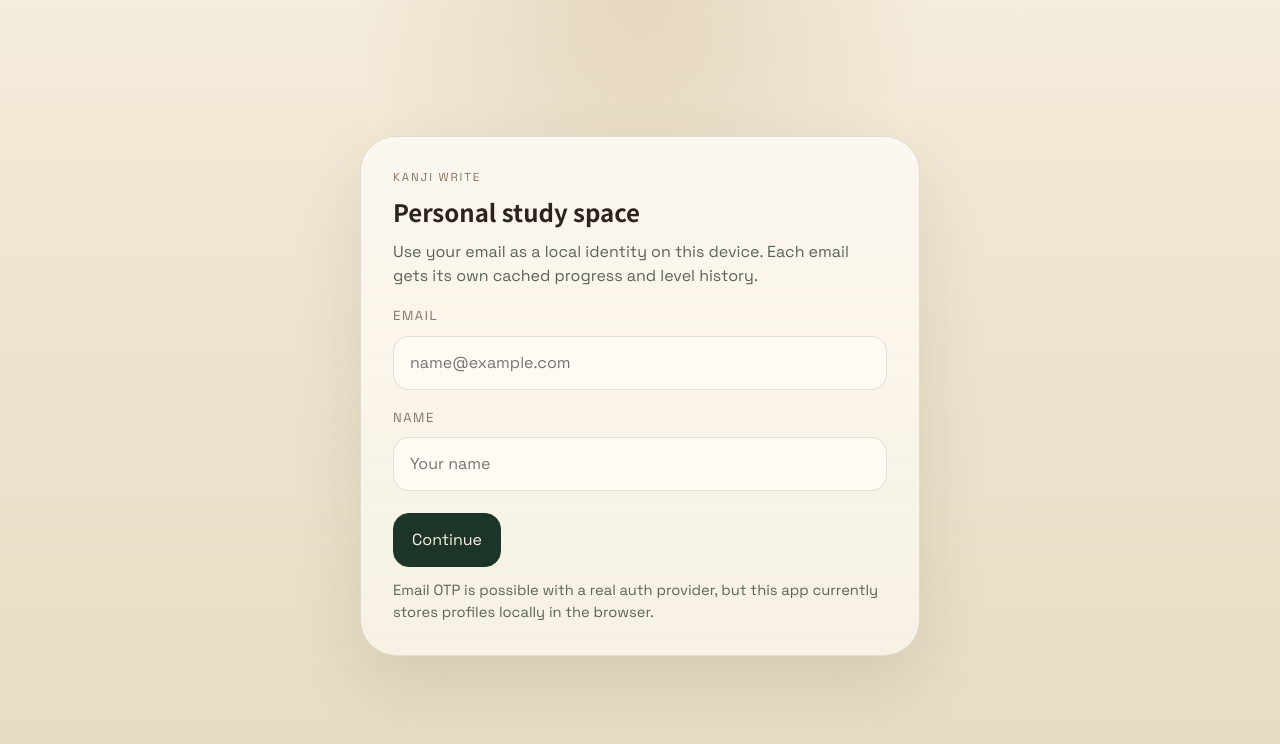
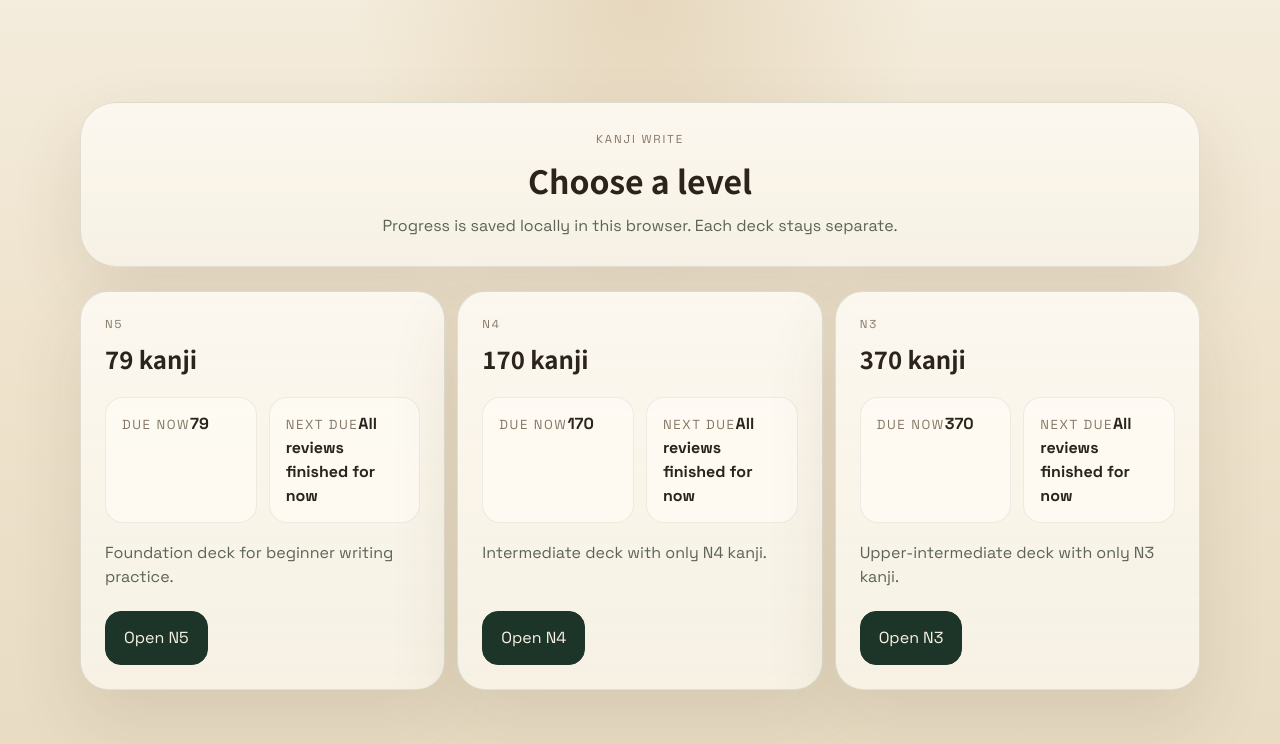
Before and after one commit to Hari-Narayana-Rath/kanji-write-app, a React (Vite) app: page / in a window 1280 px wide. Shown: the top 744 px of the page. Built offline with nearby package versions, Linux system fonts and the light colour scheme.

Commit message:
Remove login flow and simplify app shell

```diff
--- a/src/App.css
+++ b/src/App.css
@@ -4,14 +4,12 @@
   padding: 32px 0 40px;
 }
 
-.auth-screen,
 .home-screen {
   min-height: 100vh;
   display: grid;
   align-content: center;
 }
 
-.auth-card,
 .hero-card,
 .level-card,
 .practice-card {
@@ -22,25 +20,18 @@
   box-shadow: var(--panel-shadow);
 }
 
-.auth-card,
 .hero-card,
 .practice-card {
   border-radius: 36px;
 }
 
-.auth-card {
-  width: min(560px, 100%);
-  margin: 0 auto;
-  padding: 32px;
-}
-
 .hero-card {
   padding: 28px;
   display: flex;
-  justify-content: space-between;
-  align-items: flex-start;
-  gap: 16px;
+  justify-content: center;
+  align-items: center;
   margin-bottom: 24px;
+  text-align: center;
 }
 
 .lead {
@@ -49,20 +40,6 @@
   max-width: 60ch;
 }
 
-.auth-note,
-.subtle-mail {
-  margin: 12px 0 0;
-  color: var(--ink-soft);
-  font-size: 0.92rem;
-}
-
-.field {
-  display: grid;
-  gap: 10px;
-  margin-top: 18px;
-}
-
-.field span,
 .stat-label {
   font-size: 0.82rem;
   text-transform: uppercase;
@@ -70,28 +47,13 @@
   color: var(--muted);
 }
 
-.field input {
-  border: 1px solid rgba(29, 53, 41, 0.12);
-  border-radius: 16px;
-  padding: 14px 16px;
-  font: inherit;
-  background: rgba(255, 252, 245, 0.88);
-}
-
-.level-picker,
 .level-grid,
 .level-stats {
   display: grid;
   gap: 12px;
 }
 
-.level-picker {
-  grid-template-columns: repeat(3, minmax(0, 1fr));
-}
-
-.level-picker button,
-.primary-button,
-.ghost-button {
+.primary-button {
   border-radius: 16px;
   padding: 14px 18px;
   font: inherit;
@@ -103,12 +65,6 @@
     opacity 160ms ease;
 }
 
-.level-picker button {
-  border: 1px solid rgba(29, 53, 41, 0.12);
-  background: rgba(255, 252, 245, 0.88);
-}
-
-.level-picker button.selected,
 .primary-button {
   background: var(--ink);
   color: #f8f2e5;
@@ -117,12 +73,6 @@
 
 .primary-button {
   margin-top: 22px;
-}
-
-.ghost-button {
-  border: 1px solid rgba(29, 53, 41, 0.12);
-  background: rgba(255, 252, 245, 0.84);
-  color: var(--ink);
 }
 
 .level-grid {
@@ -135,7 +85,6 @@
 }
 
 .level-card-top h2,
-.auth-card h1,
 .hero-card h1 {
   margin: 8px 0 0;
 }
@@ -378,7 +327,6 @@
     padding: 12px 0 24px;
   }
 
-  .auth-card,
   .hero-card,
   .practice-card,
   .level-card {
@@ -393,8 +341,7 @@
     align-items: center;
   }
 
-  .level-grid,
-  .level-picker {
+  .level-grid {
     grid-template-columns: 1fr;
   }
 
@@ -413,13 +360,11 @@
     padding: 8px 0 18px;
   }
 
-  .auth-screen,
   .home-screen,
   .practice-screen {
     min-height: 100dvh;
   }
 
-  .auth-card,
   .hero-card,
   .practice-card,
   .level-card {
@@ -444,7 +389,6 @@
 
   .tool-row button,
   .grade-row button,
-  .ghost-button,
   .primary-button {
     width: auto;
   }
--- a/src/App.tsx
+++ b/src/App.tsx
@@ -12,17 +12,10 @@
   type ReviewProgressMap,
 } from './lib/srs'
 
-const PROFILE_KEY = 'kanji-write-profile'
+const PROGRESS_KEY = 'kanji-write-progress'
 const MAX_HINTS = 2
 
 type Level = 'N5' | 'N4' | 'N3'
-
-type Profile = {
-  name: string
-  email: string
-}
-
-type StoredProfiles = Record<string, Profile>
 
 function formatReviewTime(timestamp: number | null) {
   if (!timestamp) return 'All reviews finished for now'
@@ -51,46 +44,6 @@
 
 function getNextDue(progress: ReviewProgressMap, level: Level) {
   return getNextDueAt(getLevelProgress(progress, level))
-}
-
-function loadProfile() {
-  try {
-    const raw = window.localStorage.getItem(PROFILE_KEY)
-    return raw ? (JSON.parse(raw) as Profile) : null
-  } catch {
-    return null
-  }
-}
-
-function saveProfile(profile: Profile) {
-  window.localStorage.setItem(PROFILE_KEY, JSON.stringify(profile))
-}
-
-function normalizeEmail(email: string) {
-  return email.trim().toLowerCase()
-}
-
-function getProfilesKey() {
-  return 'kanji-write-profiles'
-}
-
-function getProgressKey(email: string) {
-  return `kanji-write-progress:${normalizeEmail(email)}`
-}
-
-function loadStoredProfiles() {
-  try {
-    const raw = window.localStorage.getItem(getProfilesKey())
-    return raw ? (JSON.parse(raw) as StoredProfiles) : {}
-  } catch {
-    return {}
-  }
-}
-
-function saveStoredProfile(profile: Profile) {
-  const profiles = loadStoredProfiles()
-  profiles[normalizeEmail(profile.email)] = profile
-  window.localStorage.setItem(getProfilesKey(), JSON.stringify(profiles))
 }
 
 function useKanjiPaths(card: LessonCard | null) {
@@ -134,84 +87,12 @@
   }
 }
 
-function LoginPage({ onSave }: { onSave: (profile: Profile) => void }) {
-  const [name, setName] = useState('')
-  const [email, setEmail] = useState('')
-  const [error, setError] = useState('')
-
-  function handleContinue() {
-    const normalizedEmail = normalizeEmail(email)
-
-    if (!normalizedEmail || !/^[^\s@]+@[^\s@]+\.[^\s@]+$/.test(normalizedEmail)) {
-      setError('Enter a valid email address.')
-      return
-    }
-
-    const existing = loadStoredProfiles()[normalizedEmail]
-    const profile: Profile = existing
-      ? { ...existing, name: name.trim() || existing.name }
-      : { name: name.trim() || 'Learner', email: normalizedEmail }
-
-    setError('')
-    onSave(profile)
-  }
-
-  return (
-    <main className="screen auth-screen">
-      <section className="auth-card">
-        <p className="eyebrow">Kanji Write</p>
-        <h1>Personal study space</h1>
-        <p className="lead">
-          Use your email as a local identity on this device. Each email gets its own cached progress and level history.
-        </p>
-
-        <label className="field">
-          <span>Email</span>
-          <input
-            value={email}
-            onChange={(event) => setEmail(event.target.value)}
-            placeholder="name@example.com"
-            inputMode="email"
-            autoComplete="email"
-          />
-        </label>
-
-        <label className="field">
-          <span>Name</span>
-          <input
-            value={name}
-            onChange={(event) => setName(event.target.value)}
-            placeholder="Your name"
-            autoComplete="name"
-          />
-        </label>
-
-        <button
-          type="button"
-          className="primary-button"
-          onClick={handleContinue}
-        >
-          Continue
-        </button>
-
-        <p className="auth-note">
-          {error || 'Email OTP is possible with a real auth provider, but this app currently stores profiles locally in the browser.'}
-        </p>
-      </section>
-    </main>
-  )
-}
-
 function HomePage({
-  profile,
   progress,
   onStart,
-  onEditProfile,
 }: {
-  profile: Profile
   progress: ReviewProgressMap
   onStart: (level: Level) => void
-  onEditProfile: () => void
 }) {
   const levels: Level[] = ['N5', 'N4', 'N3']
 
@@ -219,14 +100,10 @@
     <main className="screen home-screen">
       <header className="hero-card">
         <div>
-          <p className="eyebrow">Welcome back</p>
-          <h1>{profile.name}</h1>
-          <p className="lead">Open one JLPT deck at a time. N5 never mixes N4 or N3 cards, and the same rule applies to every level.</p>
-          <p className="subtle-mail">{profile.email}</p>
+          <p className="eyebrow">Kanji Write</p>
+          <h1>Choose a level</h1>
+          <p className="lead">Progress is saved locally in this browser. Each deck stays separate.</p>
         </div>
-        <button type="button" className="ghost-button" onClick={onEditProfile}>
-          Edit profile
-        </button>
       </header>
 
       <section className="level-grid">
@@ -395,7 +272,6 @@
             Reveal
           </button>
         </div>
-
       </section>
 
       {card && (
@@ -416,12 +292,10 @@
 
 function PracticePage({
   level,
-  profile,
   progress,
   onGrade,
 }: {
   level: Level
-  profile: Profile
   progress: ReviewProgressMap
   onGrade: (card: LessonCard, grade: ReviewGrade) => void
 }) {
@@ -433,7 +307,7 @@
     <main className="screen practice-screen">
       <header className="practice-topbar">
         <div className="topbar-copy">
-          <p className="eyebrow">{profile.name}</p>
+          <p className="eyebrow">Kanji Write</p>
           <strong>{level} writing</strong>
         </div>
         <div className="topbar-stats">
@@ -455,52 +329,24 @@
 }
 
 function App() {
-  const [profile, setProfile] = useState<Profile | null>(() => loadProfile())
   const [currentLevel, setCurrentLevel] = useState<Level | null>(null)
   const [progress, setProgress] = useState<ReviewProgressMap>(() =>
-    hydrateProgress(lessonDeck, getProgressKey(loadProfile()?.email || 'guest')),
+    hydrateProgress(lessonDeck, PROGRESS_KEY),
   )
 
   useEffect(() => {
-    if (!profile) return
-    saveProgress(progress, getProgressKey(profile.email))
-  }, [profile, progress])
-
-  function handleSaveProfile(nextProfile: Profile) {
-    setProgress(hydrateProgress(lessonDeck, getProgressKey(nextProfile.email)))
-    saveProfile(nextProfile)
-    saveStoredProfile(nextProfile)
-    setProfile(nextProfile)
-    setCurrentLevel(null)
-  }
+    saveProgress(progress, PROGRESS_KEY)
+  }, [progress])
 
   function handleGrade(card: LessonCard, grade: ReviewGrade) {
     setProgress((previous) => scheduleReview(previous, card.id, grade, Date.now()))
   }
 
-  if (!profile) {
-    return <LoginPage onSave={handleSaveProfile} />
+  if (!currentLevel) {
+    return <HomePage progress={progress} onStart={setCurrentLevel} />
   }
 
-  if (!currentLevel) {
-    return (
-      <HomePage
-        profile={profile}
-        progress={progress}
-        onStart={setCurrentLevel}
-        onEditProfile={() => setProfile(null)}
-      />
-    )
-  }
-
-  return (
-    <PracticePage
-      level={currentLevel}
-      profile={profile}
-      progress={progress}
-      onGrade={handleGrade}
-    />
-  )
+  return <PracticePage level={currentLevel} progress={progress} onGrade={handleGrade} />
 }
 
 export default App
```
